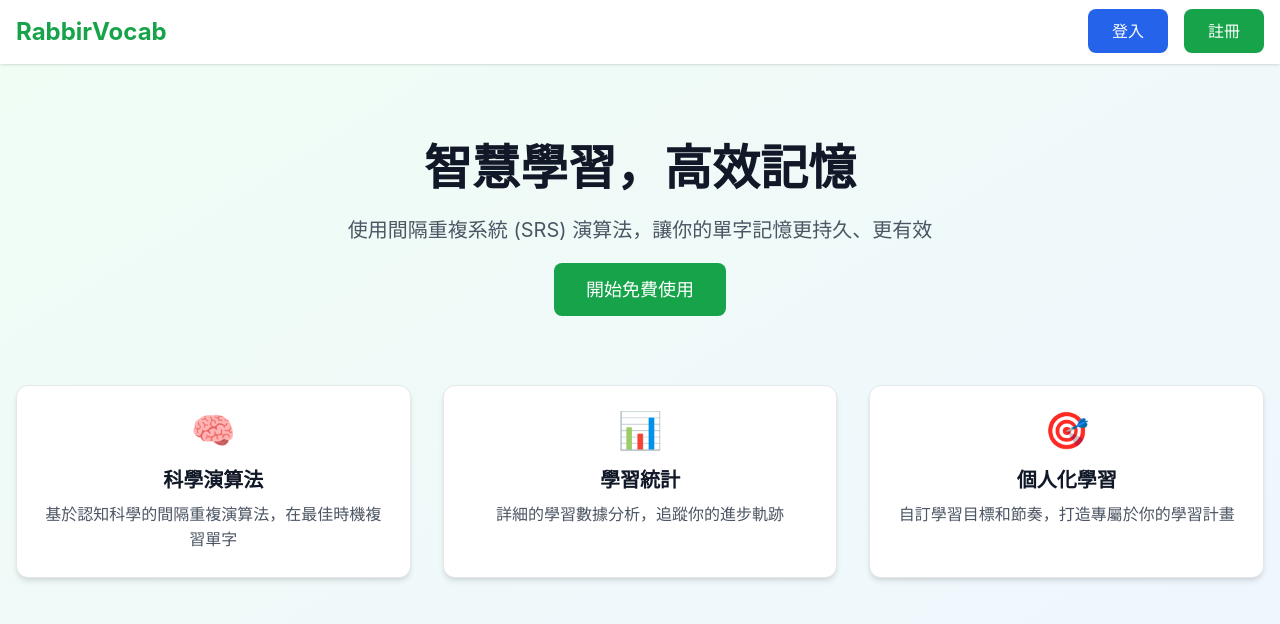
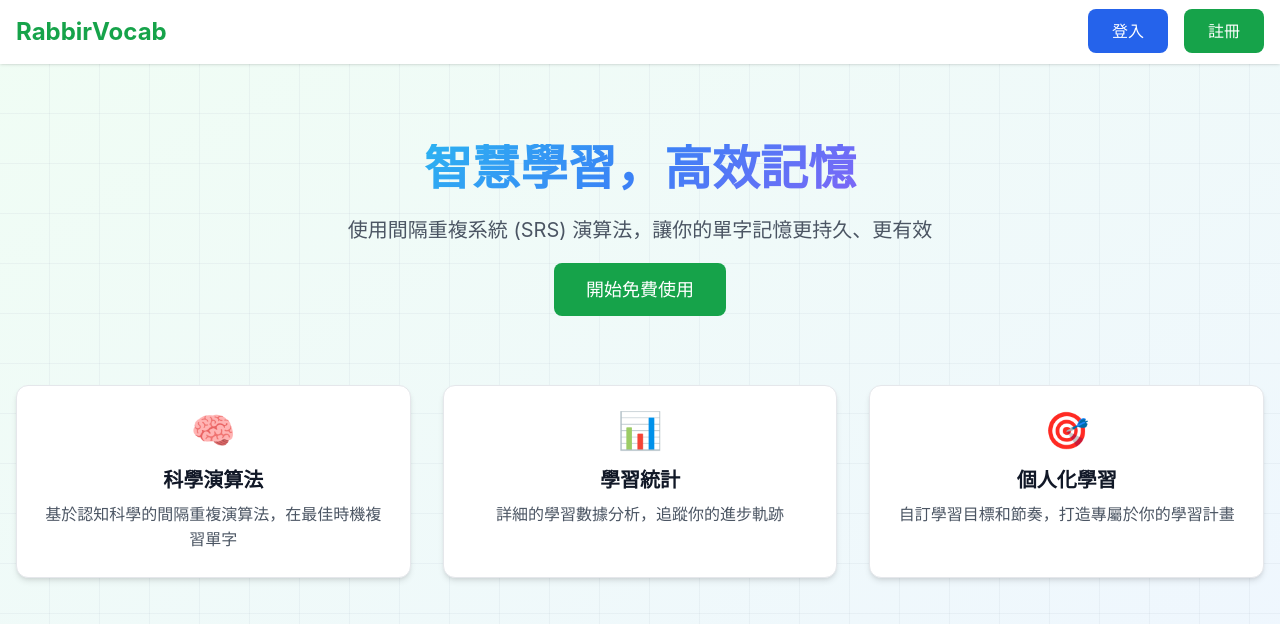
Before and after one commit to RabbirReaper/RabbirVocab, a Vue app: page / in a window 1280 px wide. Shown: the top 624 px of the page. Built offline with nearby package versions, Linux system fonts and the light colour scheme; the HTML template or start-up script is replaced by a standard one.

Commit message:
feat: 新增漸層文字和網格背景效果，提升視覺效果

```diff
--- a/src/assets/main.css
+++ b/src/assets/main.css
@@ -307,6 +307,29 @@
 }
 
 /* 實用工具類別 */
+/* 漸層文字效果 - Tailwind 風格 */
+.gradient-text {
+  background: linear-gradient(135deg, #22d3ee 0%, #3b82f6 50%, #a855f7 100%);
+  -webkit-background-clip: text;
+  -webkit-text-fill-color: transparent;
+  background-clip: text;
+}
+
+/* 網格背景效果 - Tailwind 風格 */
+.grid-background {
+  background-image:
+    linear-gradient(rgba(148, 163, 184, 0.1) 1px, transparent 1px),
+    linear-gradient(90deg, rgba(148, 163, 184, 0.1) 1px, transparent 1px);
+  background-size: 50px 50px;
+  background-position: -1px -1px;
+}
+
+.dark .grid-background {
+  background-image:
+    linear-gradient(rgba(148, 163, 184, 0.05) 1px, transparent 1px),
+    linear-gradient(90deg, rgba(148, 163, 184, 0.05) 1px, transparent 1px);
+}
+
 /* 文字截斷 */
 .truncate-2 {
   display: -webkit-box;
--- a/src/views/HomeView.vue
+++ b/src/views/HomeView.vue
@@ -16,9 +16,9 @@
     </nav>
 
     <!-- Hero Section -->
-    <div class="container mx-auto px-4 py-20">
+    <div class="container mx-auto px-4 py-20 grid-background">
       <div class="text-center max-w-3xl mx-auto">
-        <h2 class="text-5xl font-bold text-primary-color mb-6">智慧學習，高效記憶</h2>
+        <h2 class="text-5xl font-bold gradient-text mb-6">智慧學習，高效記憶</h2>
         <p class="text-xl text-secondary-color mb-8">
           使用間隔重複系統 (SRS) 演算法，讓你的單字記憶更持久、更有效
         </p>
```
